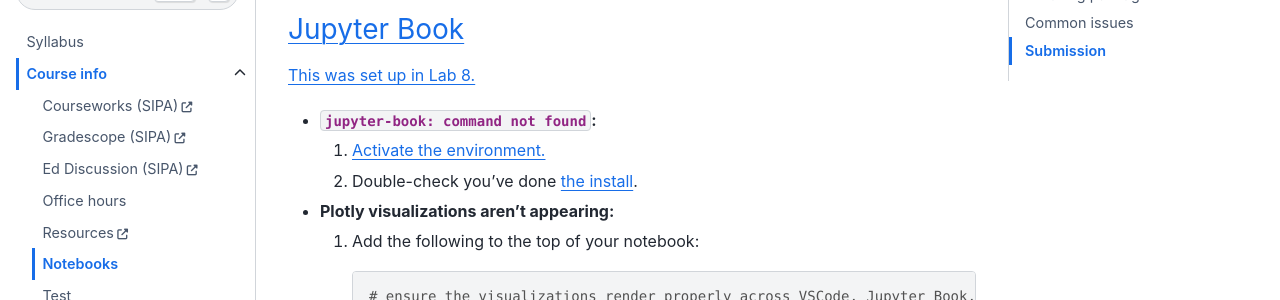
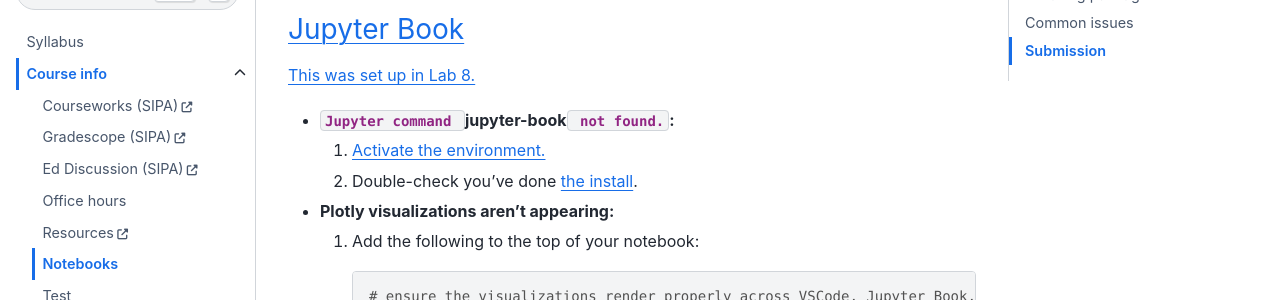
Before and after one commit to afeld/computing-in-context, a Jupyter Book: the page built from notebooks.md, in a window 1280 px wide and 1400 px high, scrolled down 2004 px. Shown: the part 150-450 px from the top of the window. Built offline with Jupyter Book 1.0.4 settings and Sphinx 7.4.7 and the Sphinx Book theme 1.1.4, drawn with Linux system fonts in a browser that asks for light colours; pages that are not in the unit, such as notebooks, are missing from menus; comment, search, counter and statistics services are not loaded; some of the changed text lies outside the part shown.

Commit message:
update student instructions for Jupyter Book 2 (incomplete)

```diff
--- a/notebooks.md
+++ b/notebooks.md
@@ -65,11 +65,11 @@
 - [Mac: "The application is on a read-only volume."](https://stackoverflow.com/a/65422671/358804)
 - Confirm that [the packages were installed in the virtual environment](#installing-packages), not [globally](https://packaging.python.org/en/latest/tutorials/installing-packages/#creating-virtual-environments).
 
-### [Jupyter Book](https://jupyterbook.org/v1/)
+### [Jupyter Book](https://jupyterbook.org/)
 
 [This was set up in Lab 8.](lab_8.ipynb#jupyter-book)
 
-- **`jupyter-book: command not found`:**
+- **`Jupyter command `jupyter-book` not found.`:**
   1. [Activate the environment.](#activate-the-environment)
   1. Double-check you've done [the install](lab_8.ipynb#install).
 - **Plotly visualizations aren't appearing:**
```
Also changed, not shown: other parts of notebooks.md (+1 -1 lines), img/book_local.png (deleted), lab_8.ipynb.
